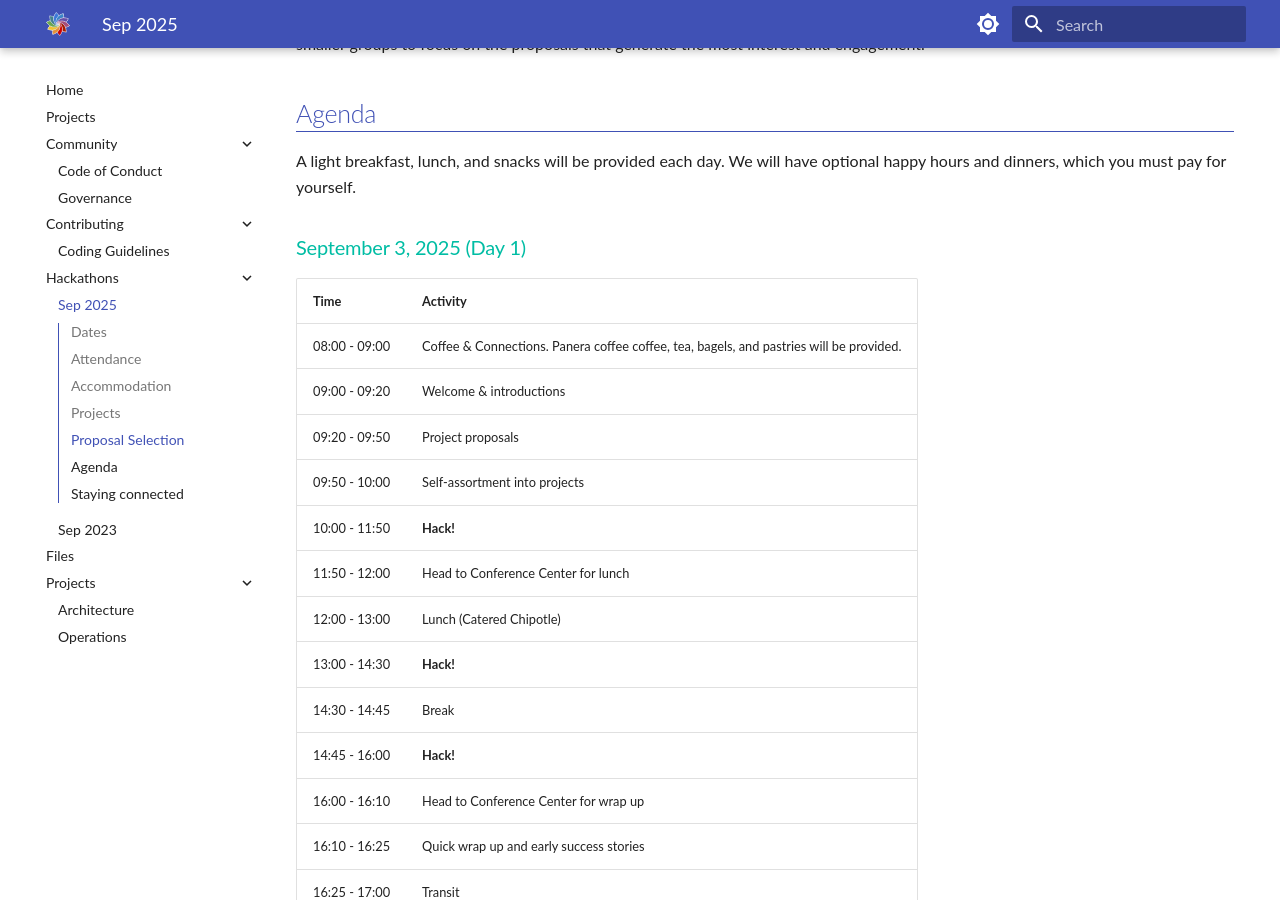
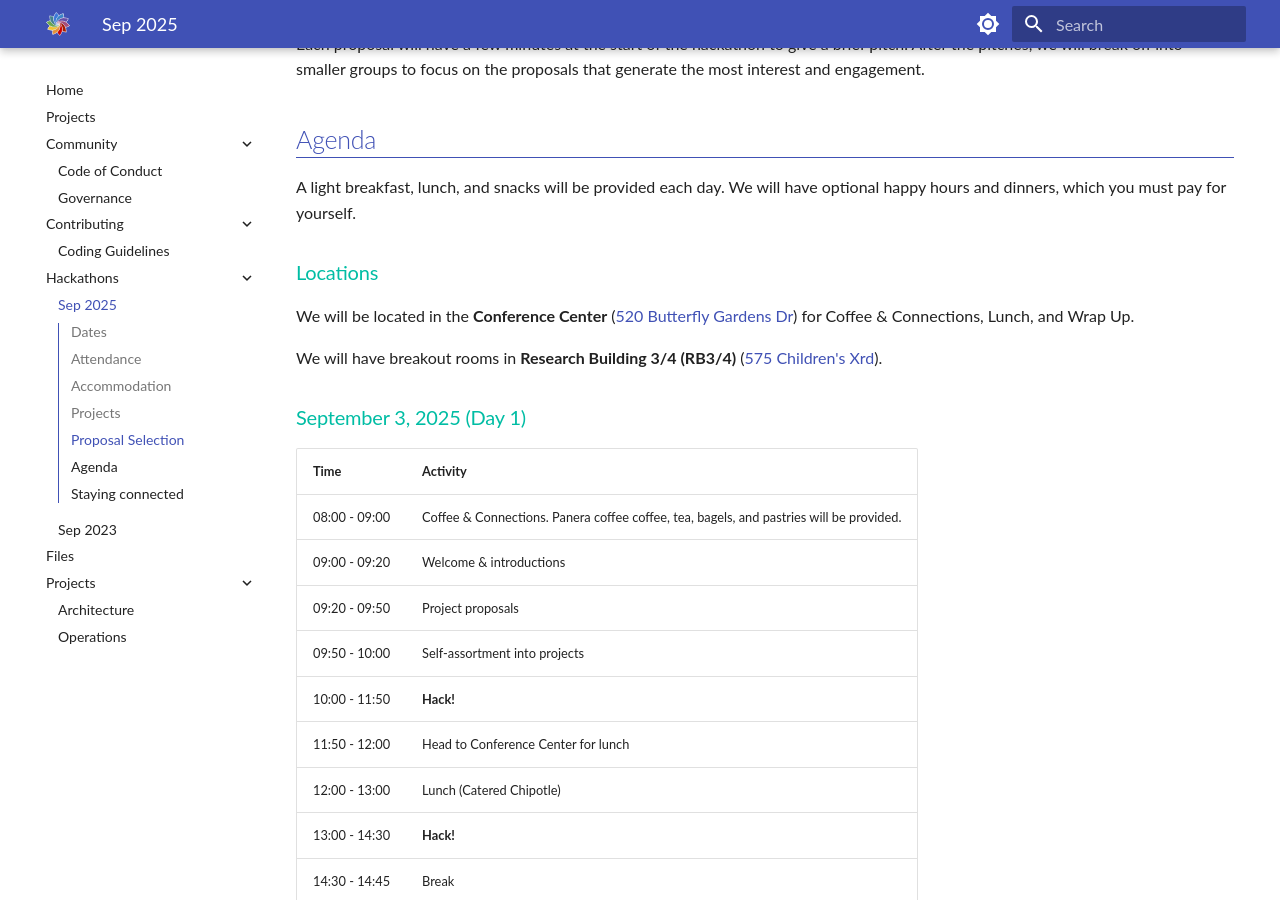
Before and after one commit to biocommons/biocommons.github.io, an MkDocs documentation site: the page built from docs/hackathons/2025.md, in a window 1280 px wide and 900 px high, scrolled down 2469 px. Built offline with MkDocs 1.6.1 and Material for MkDocs 9.7.7, drawn with Linux system fonts in a browser that asks for light colours; some of the changed text lies outside the part shown.

Commit message:
docs: add more info about location

```diff
--- a/docs/hackathons/2025.md
+++ b/docs/hackathons/2025.md
@@ -6,8 +6,8 @@ biocommons projects.
 
 ## Dates
 
-The hackathon will take place at
-[The Steve and Cindy Rasmussen Institute for Genomic Medicine](https://g.co/kgs/omrj1Pv).
+The hackathon will take place at the [Nationwide Children's Hospital Conference Center](https://share.google/bwLLTRiyZ7vWXHnxe)
+and [The Steve and Cindy Rasmussen Institute for Genomic Medicine](https://g.co/kgs/omrj1Pv).
 
 | Date | Time |
 | ---- | ---- |
@@ -72,6 +72,13 @@ generate the most interest and engagement.
 A light breakfast, lunch, and snacks will be provided each day. We will have optional
 happy hours and dinners, which you must pay for yourself.
 
+### Locations
+
+We will be located in the **Conference Center** ([520 Butterfly Gardens Dr](https://share.google/bwLLTRiyZ7vWXHnxe)) for
+Coffee & Connections, Lunch, and Wrap Up.
+
+We will have breakout rooms in **Research Building 3/4 (RB3/4)** ([575 Children's Xrd](https://g.co/kgs/omrj1Pv)).
+
 ### September 3, 2025 (Day 1)
 
 | Time | Activity |
```
